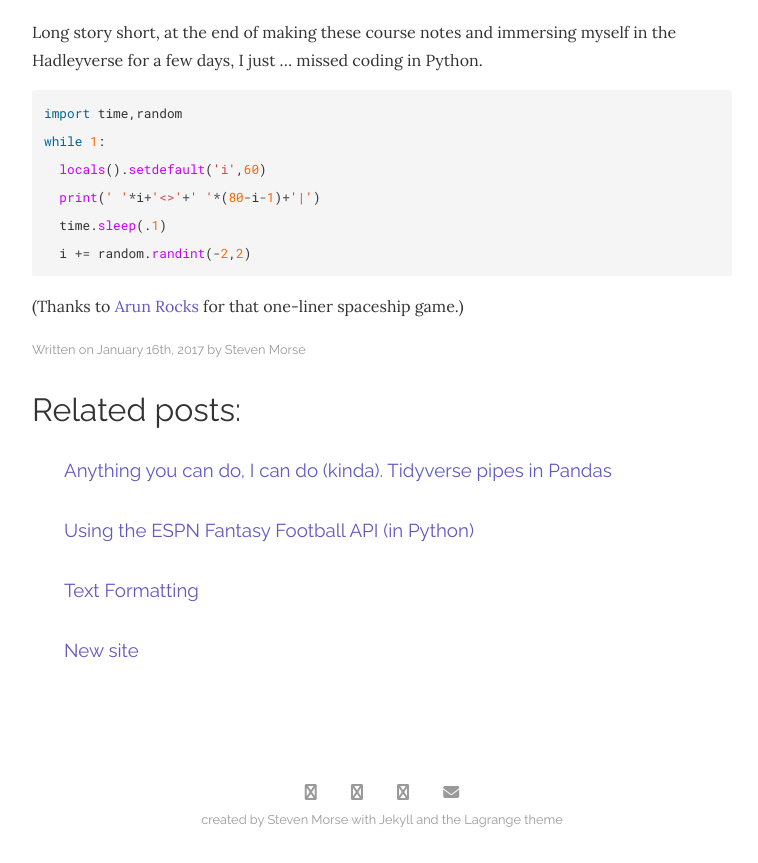
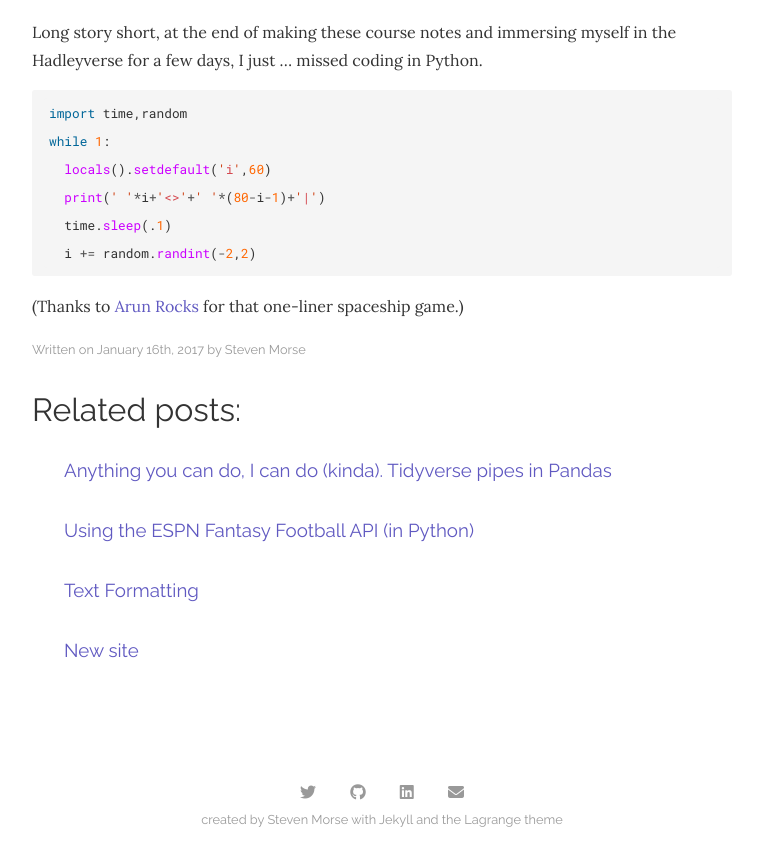
Before and after one commit to stmorse/stmorse.github.io, a Jekyll site: the page built from _posts/2017-01-16-Teaching-R.md, in a window 1280 px wide. Shown: the part 2588-3451 px from the top of the page, without its empty margins (258-1016 px from the left). Built offline with Jekyll 4.4.1, drawn with Linux system fonts in a browser that asks for light colours; nearby versions of some CDN libraries.

Commit message:
link cleanup in footer

```diff
--- a/_includes/footer.html
+++ b/_includes/footer.html
@@ -1,7 +1,7 @@
 <footer class="footer">
-  <a href="https://twitter.com/{{ site.author.twitter }}"><i class="fa fa-twitter" aria-hidden="true" target="_blank"></i></a>
-  <a href="https://github.com/{{ site.author.github }}"><i class="fa fa-github" aria-hidden="true" target="_blank"></i></a>
-  <a href="https://linkedin.com/in/{{ site.author.linkedin }}"><i class="fa fa-linkedin" aria-hidden="true" target="_blank"></i></a>
+  <a href="https://twitter.com/{{ site.author.twitter }}"><i class="fa-brands fa-twitter" aria-hidden="true" target="_blank"></i></a>
+  <a href="https://github.com/{{ site.author.github }}"><i class="fa-brands fa-github" aria-hidden="true" target="_blank"></i></a>
+  <a href="https://linkedin.com/in/{{ site.author.linkedin }}"><i class="fa-brands fa-linkedin" aria-hidden="true" target="_blank"></i></a>
   <a href="mailto:{{ site.author.email }}"><i class="fa fa-envelope" aria-hidden="true" target="_blank"></i></a>
   <div class="post-date">
     created by {{ site.author.name }} with Jekyll and the Lagrange theme
--- a/css/main.css
+++ b/css/main.css
@@ -443,11 +443,11 @@
     padding: 8px 12px;
     overflow-x: auto;
 
-    > code {
+    /* > code {
         border: 0;
         padding-right: 0;
         padding-left: 0;
-    }
+    } */
 }
 
 .highlight .lineno {
--- a/css/syntax.css
+++ b/css/syntax.css
@@ -14,7 +14,7 @@
 .highlight .gi { background-color: #cfc; border: 1px solid #0c0 } /* Generic.Inserted */
 .highlight .go { color: #aaa } /* Generic.Output */
 .highlight .gp { color: #009; } /* Generic.Prompt */
-.highlight .gs { } /* Generic.Strong */
+/* .highlight .gs { } Generic.Strong */
 .highlight .gu { color: #030; } /* Generic.Subheading */
 .highlight .gt { color: #9c6 } /* Generic.Traceback */
 .highlight .kc { color: #069; } /* Keyword.Constant */
```
